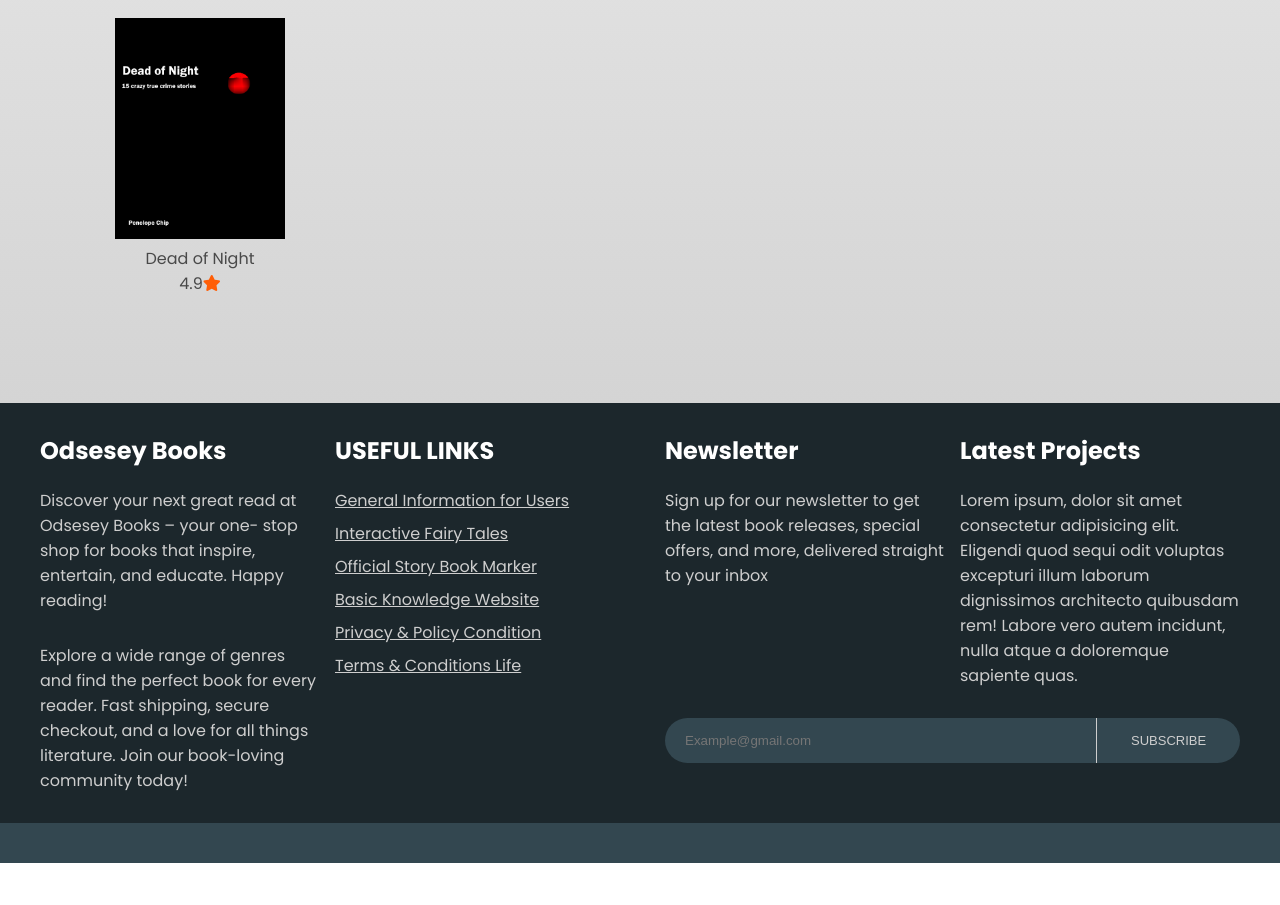
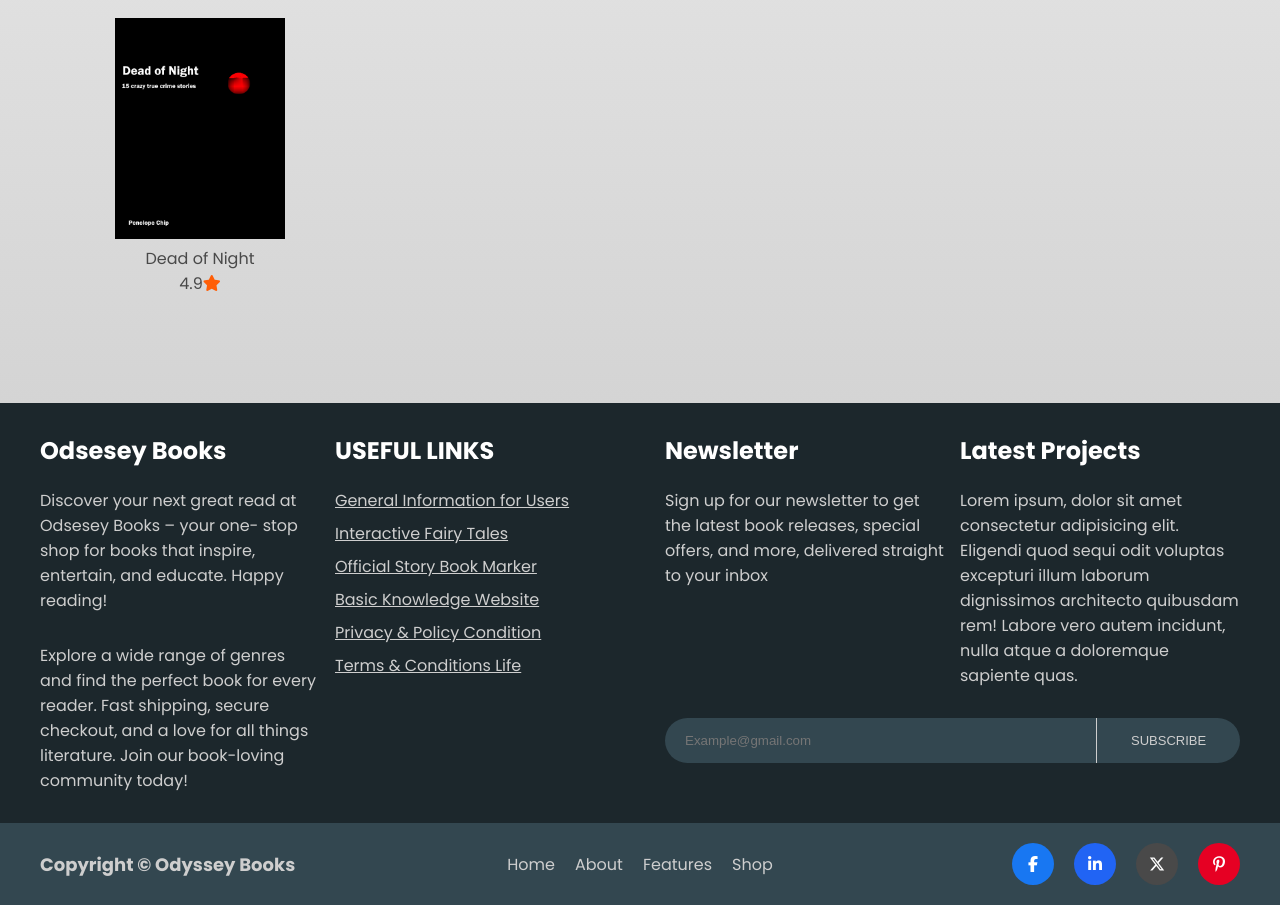
Before and after one commit to CreefordSanchez/book-store, a website: page purchase.html in a window 1280 px wide. Shown: the part 987-1892 px from the top of the page. Before the commit the page ends 1850 px from the top, so only its background shows below. Drawn offline with Linux system fonts and the light colour scheme.

Commit message:
new favicon and footer

```diff
--- a/purchase.html
+++ b/purchase.html
@@ -4,6 +4,7 @@
     <meta charset="UTF-8">
     <meta name="viewport" content="width=device-width, initial-scale=1.0">
     <title>Formal Negotiation | Odyssey books</title>
+    <link rel="icon" type="image/x-icon" href="./assets/media/img/favicon.png">
     <link rel="stylesheet" href="./assets/css/shopping.css" media="all">
     <link rel="preconnect" href="https://fonts.googleapis.com">
     <link rel="preconnect" href="https://fonts.gstatic.com" crossorigin>
@@ -163,7 +164,31 @@
         </div>
       </div>
       <div class="footer-links">
-
+        <div class="footer-links-content container">
+          <h3>Copyright &copy; Odyssey Books</h3>
+          <ul>
+            <li><a href="">Home</a></li>
+            <li><a href="">About</a></li>
+            <li><a href="">Features</a></li>
+            <li><a href="">Shop</a></li>
+          </ul>
+          <div class="media-links">
+            <div class="facebook-icon media-icons">
+              <i class="fa-brands fa-facebook-f"></i>
+            </div>
+            <div class="linkedin-icon media-icons">
+              <i class="fa-brands fa-linkedin-in"></i>
+            </div>
+            <div class="x-link-icon media-icons">
+              <i class="fa-brands fa-x-twitter"></i>
+            </div>
+            <div class="pinterest-icon media-icons">
+              <i class="fa-brands fa-pinterest-p"></i>
+            </div>
+          </div>
+        </div>
+      </div>
+    </footer>
       </div>
     </footer>
   </body>
```
Also changed, not shown: assets/media/img/favicon.png (added).
